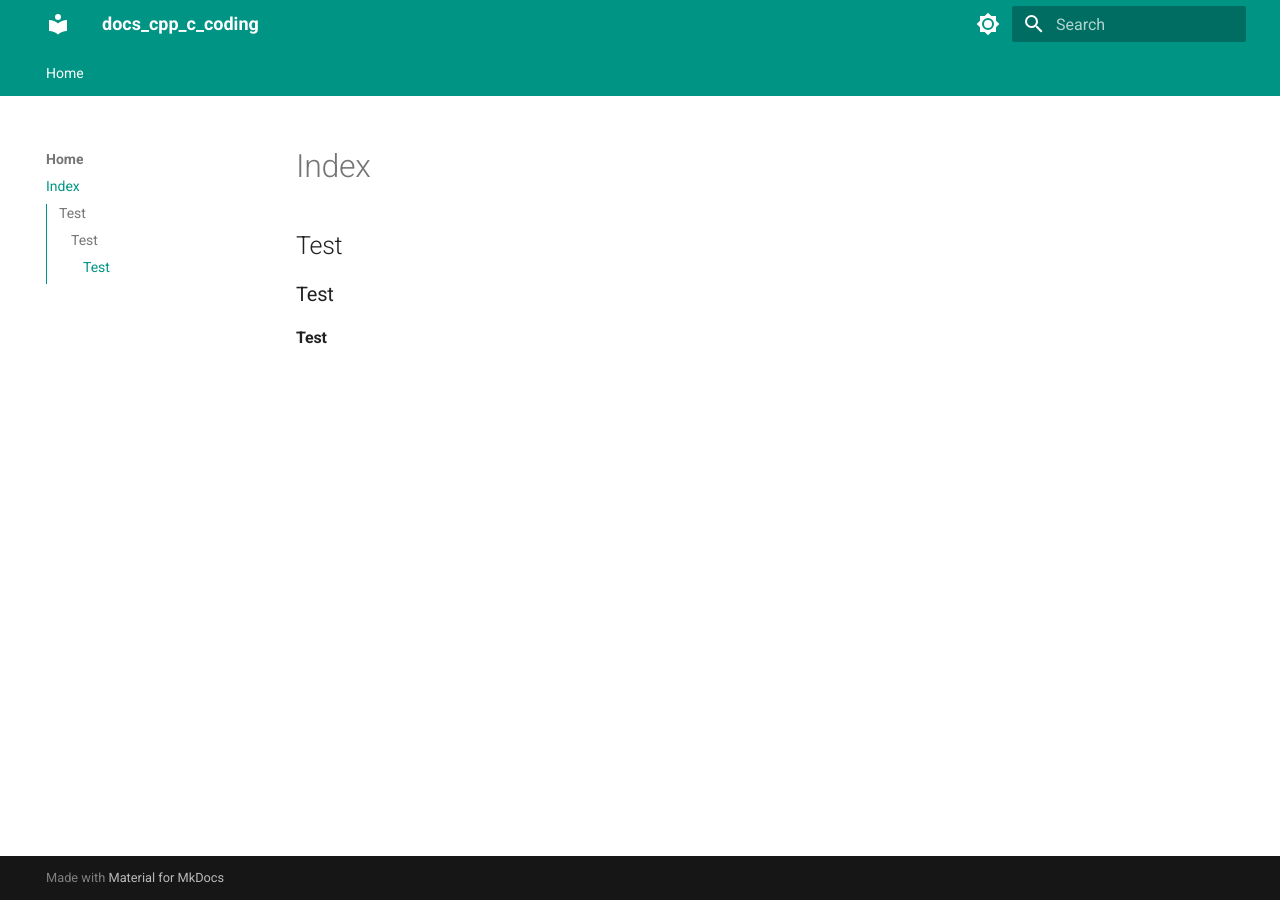
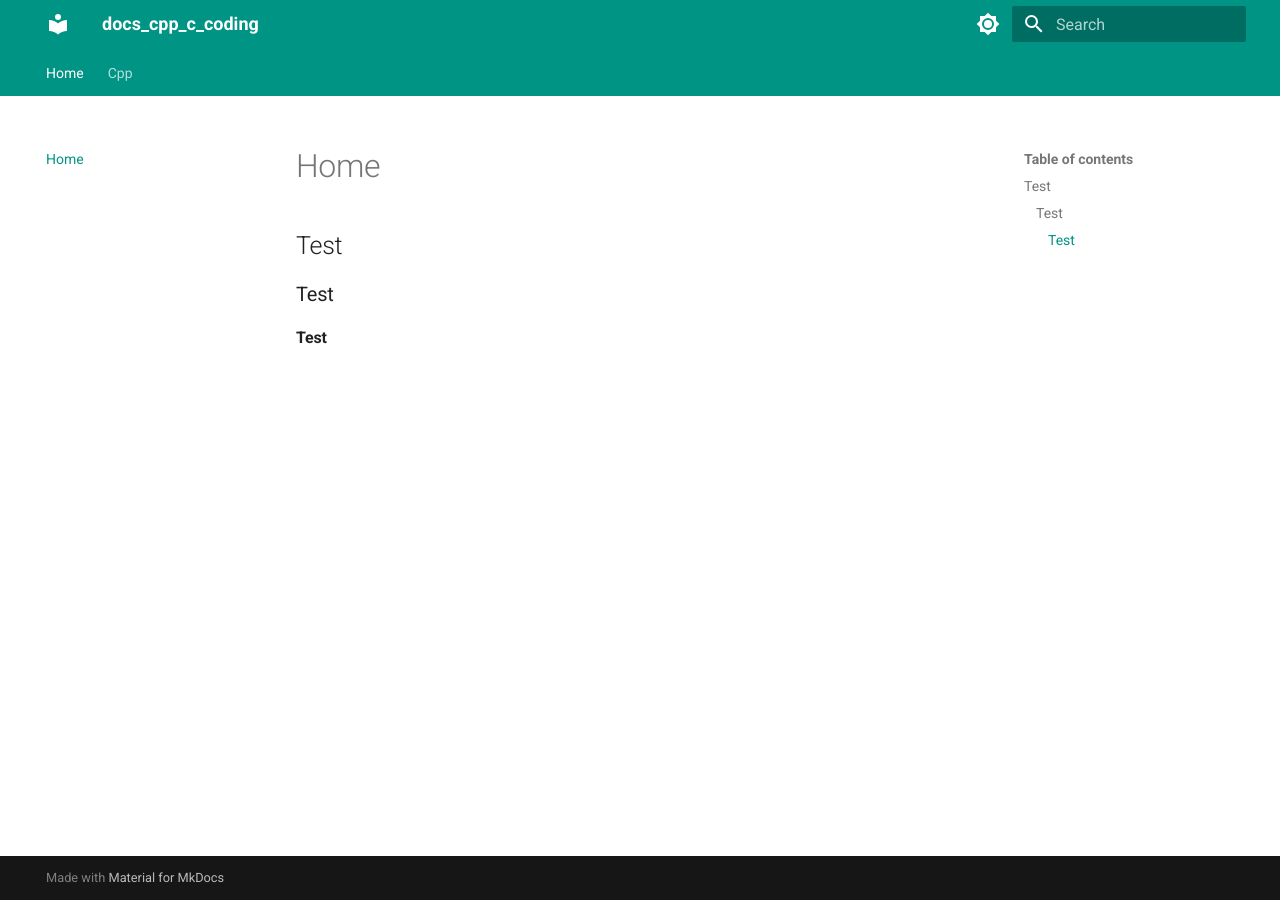
Before and after one commit to karl-police/docs_cpp_c_coding, an MkDocs documentation site: the page built from docs/index.md, in a window 1280 px wide. Built offline with MkDocs 1.6.1 and Material for MkDocs 9.7.7, drawn with Linux system fonts in a browser that asks for light colours.

Commit message:
Update mkdocs.yml

```diff
--- a/mkdocs.yml
+++ b/mkdocs.yml
@@ -9,8 +9,8 @@ theme:
   features:
     - navigation.tabs
     #- navigation.instant
-    - navigation.sections
-    - toc.integrate # https://squidfunk.github.io/mkdocs-material/setup/setting-up-navigation/#navigation-integration
+    #- navigation.sections
+    #- toc.integrate # https://squidfunk.github.io/mkdocs-material/setup/setting-up-navigation/#navigation-integration
     - search.suggest
     - search.highlight
     - content.code.annotation
@@ -83,9 +83,9 @@ markdown_extensions:
   - pymdownx.tasklist:
       custom_checkbox: true
 
-nav:
-  - Home:
-    - Index: index.md
+#nav:
+#  - Home:
+#    - Index: index.md
   #- C++:
   #  - Index: cpp/index.md
 
```
